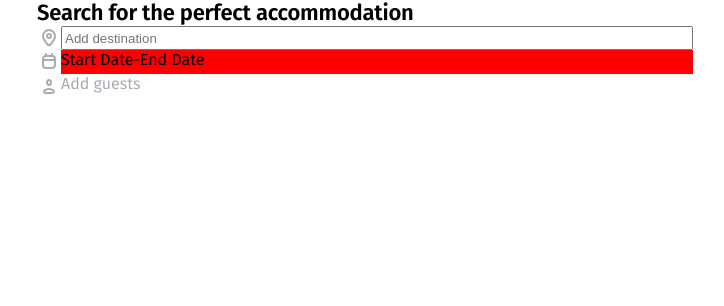
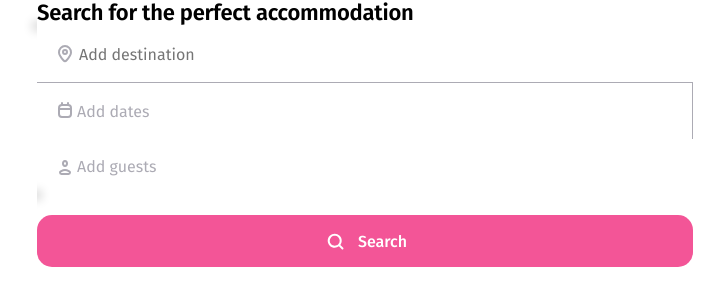
Before and after one commit to dmitrychurkin/cn-blog-omnisearch, a React (Create React App) app: page / in a window 1280 px wide. Shown: the top 306 px of the page, without its empty margins (275-999 px from the left). Built offline with nearby package versions, Linux system fonts and the light colour scheme; no server answers.

Commit message:
master - added basix styling

```diff
--- a/src/App.tsx
+++ b/src/App.tsx
@@ -5,6 +5,9 @@ import Layout from './components/templates/Layout';
 import Location from './features/location/Location';
 import Date from './features/date/Date';
 import Guest from './features/guest/Guest';
+import Button from './components/atoms/Button';
+
+import { ReactComponent as SearchIcon } from './icons/Magnifying-glass.svg';
 
 const App: React.FC = () => (
   <Layout>
@@ -14,6 +17,7 @@ const App: React.FC = () => (
       <Date />
       <Guest />
     </SearchWrapper>
+    <Button startIcon={<SearchIcon />}>Search</Button>
   </Layout>
 );
 
--- a/src/components/atoms/Button/Button.module.css
+++ b/src/components/atoms/Button/Button.module.css
@@ -1,3 +1,21 @@
+.root {
+    font-family: var(--font-family);
+    border: none;
+    border-radius: var(--radius-default);
+    display: grid;
+    grid-template-columns: max-content auto;
+    column-gap: .625rem;
+    justify-content: center;
+    align-items: center;
+    width: 100%;
+    color: var(--color-white);
+    font-weight: 500;
+    padding: .875rem;
+    font-size: 1rem;
+    margin-top: 1.25rem;
+    outline: 0;
+}
+
 .primary {
     background-color: var(--color-vibrant-pink);
 }
--- a/src/components/atoms/Button/Button.tsx
+++ b/src/components/atoms/Button/Button.tsx
@@ -16,7 +16,9 @@ const Button: React.FC<IButtonProps> = ({
     <button
         {...rest}
         className={clsx(
+            'omnisearch-button',
             className,
+            styles.root,
             styles[variant ?? VariantEnum.CONTAINED],
             styles[color ?? ColorEnum.PRIMARY]
         )}
--- a/src/components/atoms/DateInput/DateInput.module.css
+++ b/src/components/atoms/DateInput/DateInput.module.css
@@ -1,11 +1,14 @@
 .root {
     display: grid;
     grid-template-columns: max-content auto;
+    align-items: center;
+    padding: 1rem;
+    border-right: 1px solid var(--color-subtle-grey);
+    color: var(--color-subtle-grey);
 }
 
 .dates {
     width: 100%;
-    background-color: red;
 }
 
 .calendar {
--- a/src/components/atoms/DateInput/DateInput.tsx
+++ b/src/components/atoms/DateInput/DateInput.tsx
@@ -1,4 +1,5 @@
-import React, { memo, useCallback } from 'react';
+import React, { memo, useCallback, useMemo } from 'react';
+import clsx from 'clsx';
 import type { Moment } from 'moment';
 import { IDateInputPayload } from './IDateInputPayload';
 import { IDateInputFocusPayload } from './IDateInputFocusPayload';
@@ -10,7 +11,6 @@ import 'react-dates/lib/css/_datepicker.css';
 import './DateInput.css';
 
 import styles from './DateInput.module.css';
-
 
 type Props = {
     readonly startIcon?: JSX.Element;
@@ -30,14 +30,38 @@ const DateInput: React.FC<Props> = ({ startIcon: StartIcon, startDate, endDate,
         onFocusChange(DateInputEnum.END);
     }, [onFocusChange]);
 
+    const checkIn = useMemo(() => {
+        if (!startDate) {
+            return 'Check-in';
+        }
+        if (startDate.isSame(endDate, 'month')) {
+            return startDate.format('DD');
+        }
+        return startDate.format('DD MMM');
+    }, [startDate, endDate]);
+
+    const checkOut = useMemo(() => {
+        if (!endDate) {
+            return 'Check-out';
+        }
+        return endDate.format('DD MMM');
+    }, [endDate]);
+
     return (
-        <div className={styles.root}>
+        <div className={clsx('omnisearch-date-input', styles.root)}>
             {StartIcon}
             <div className={styles.dates}>
-                <span onClick={onStartDateClick}>Start Date</span>
+                {(!startDate && !endDate) ? (
+                    <span onClick={onStartDateClick}>Add dates</span>
+                ): (
+                    <>
+                        <span onClick={onStartDateClick}>{checkIn}</span>
                         <span onClick={onStartDateClick}>-</span>
-                <span onClick={onEndDateClick}>End Date</span>
-            </div>
+                        <span onClick={onEndDateClick}>{checkOut}</span>
+                    </>
+    )
+}
+            </div >
     <div className={styles.calendar}>
         <DateRangePicker
             startDateId={DateInputEnum.START}
@@ -52,7 +76,7 @@ const DateInput: React.FC<Props> = ({ startIcon: StartIcon, startDate, endDate,
             small
         />
     </div>
-        </div>
+        </div >
     );
 };
 
--- a/src/components/atoms/GuestInput/GuestInput.module.css
+++ b/src/components/atoms/GuestInput/GuestInput.module.css
@@ -1,6 +1,8 @@
 .root {
     display: grid;
     grid-template-columns: max-content auto;
+    align-items: center;
+    padding: 1rem;
 }
 
 .guest {
--- a/src/components/atoms/GuestInput/GuestInput.tsx
+++ b/src/components/atoms/GuestInput/GuestInput.tsx
@@ -1,4 +1,5 @@
 import React, { memo } from 'react';
+import clsx from 'clsx';
 
 import styles from './GuestInput.module.css';
 
@@ -8,7 +9,7 @@ type Props = {
 };
 
 const GuestInput: React.FC<Props> = ({ startIcon: StartIcon, guestCount }) => (
-    <div className={styles.root}>
+    <div className={clsx('omnisearch-guest-input', styles.root)}>
         {StartIcon}
         <div className={styles.guest}>
             {guestCount > 0
--- a/src/components/atoms/TextInput/TextInput.module.css
+++ b/src/components/atoms/TextInput/TextInput.module.css
@@ -1,8 +1,18 @@
 .root {
     display: grid;
     grid-template-columns: auto;
+    grid-column: 1 / span 3;
+    padding: 1rem;
+    border-bottom: 1px solid var(--color-subtle-grey);
 }
 
 .withIcon {
     grid-template-columns: max-content 1fr;
 }
+
+.input {
+    border: none;
+    outline: 0;
+    font-size: 1rem;
+    font-family: var(--font-family);
+}
--- a/src/components/atoms/TextInput/TextInput.tsx
+++ b/src/components/atoms/TextInput/TextInput.tsx
@@ -7,7 +7,7 @@ import styles from './TextInput.module.css';
 const TextInput: React.FC<ITextInputProps> = ({ startIcon: StartIcon, ...restInputProps }) => (
     <div className={clsx(styles.root, StartIcon && styles.withIcon)}>
         {StartIcon}
-        <input {...restInputProps} />
+        <input className={styles.input} {...restInputProps} />
     </div>
 );
 
--- a/src/components/templates/SearchWrapper/SearchWrapper.module.css
+++ b/src/components/templates/SearchWrapper/SearchWrapper.module.css
@@ -1,3 +1,15 @@
 .root {
+    margin-top: 1.25rem;
     border-radius: var(--radius-default);
+    display: grid;
+    grid-template-columns: repeat(2, 1fr);
+    grid-template-rows: repeat(2, auto);
+    border-radius: var(--radius-default);
+    box-shadow: 0 0 10px 5px rgba(0, 0, 0, .15);
 }
+
+@media (min-width: 600px) {
+    .root {
+        display: initial;
+    }
+}
--- a/src/index.css
+++ b/src/index.css
@@ -15,7 +15,7 @@
   --color-bright-purple: #4C35BC;
   --color-white: #fff;
 
-  --radius-default: .938;
+  --radius-default: .938rem;
 
   --font-family: 'Fira Sans', sans-serif;
 }
```
Also changed, not shown: src/icons/Magnifying-glass.svg (added), 1 other file (tests, documents, lock files or other folders). Lines whose indentation alone changed are shown as unchanged.
